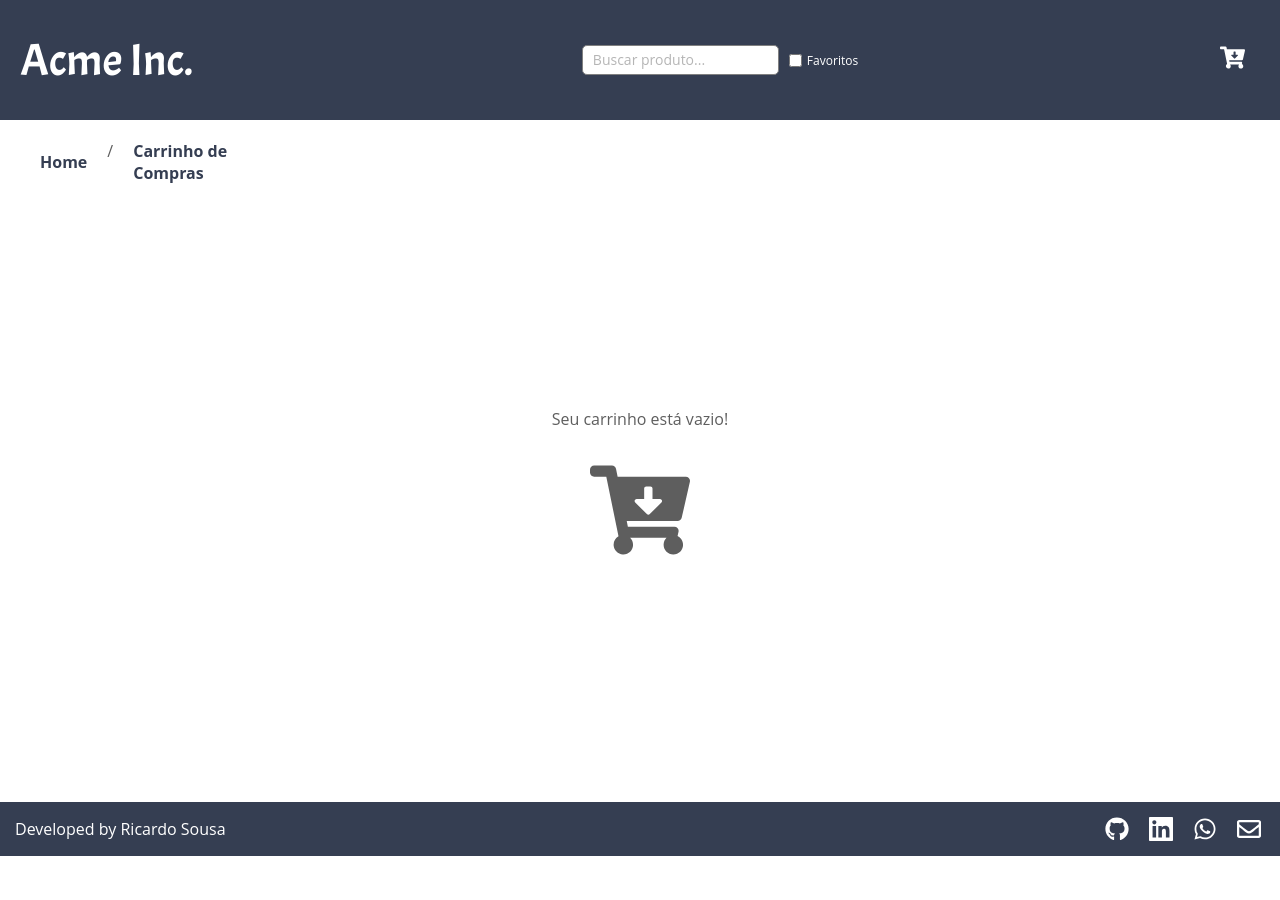
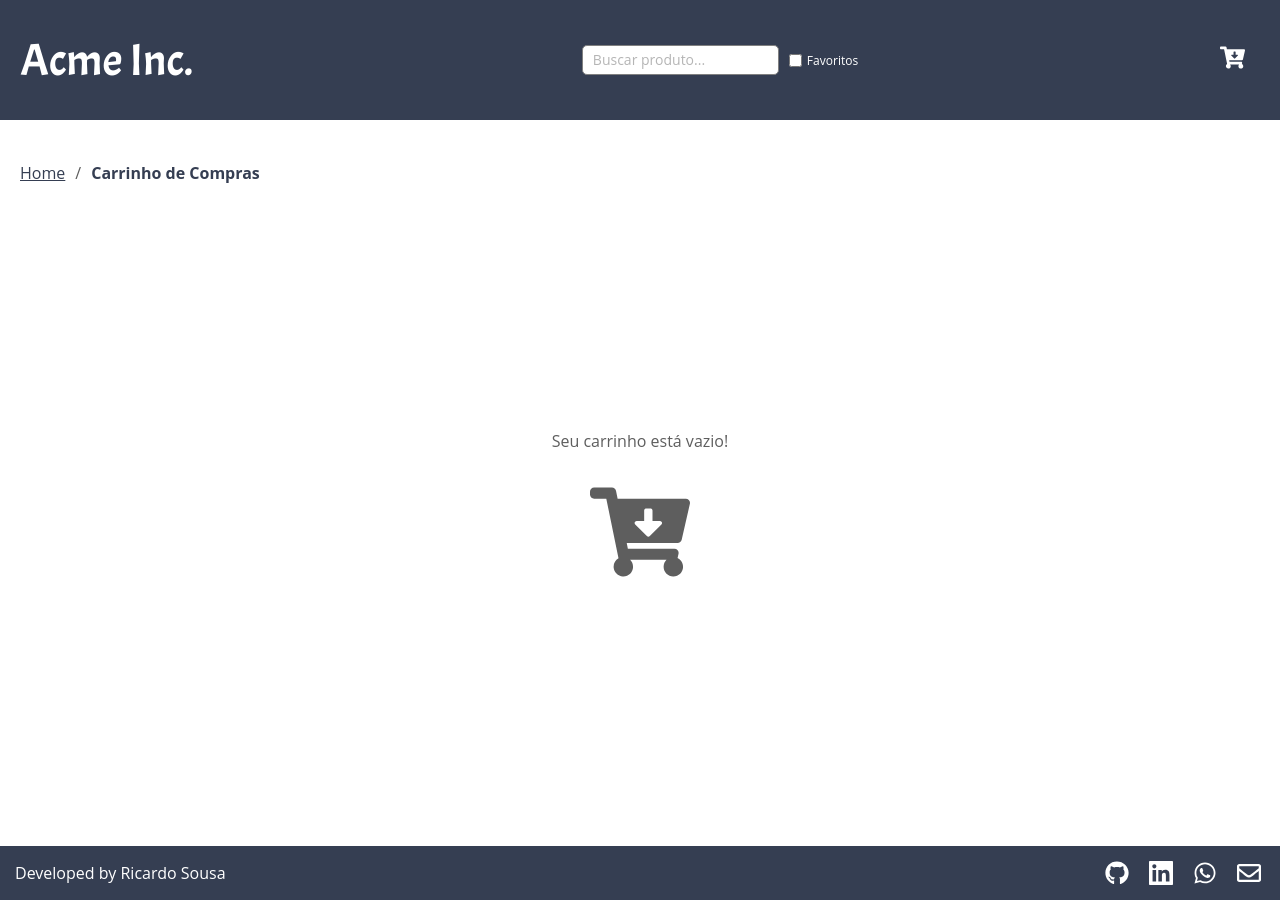
Before and after one commit to ricardo-sousa-dev/test-hype-frontend-typescript, a React (Create React App) app: page /cart in a window 1280 px wide. Before the commit the page ends 856 px from the top, so only its background shows below. Built offline with nearby package versions, Linux system fonts and the light colour scheme.

Commit message:
fix: style list products cart

```diff
--- a/src/components/cart/CartListProducts.jsx
+++ b/src/components/cart/CartListProducts.jsx
@@ -1,13 +1,13 @@
-import React, { useContext, useEffect, useState} from 'react';
+import React, { useContext, useEffect, useState } from 'react';
 import Context from '../../context/Context';
 import SelectQuantityProduct from '../CardSelectQuantityProduct';
 import '../../css/CartListProducts.css';
-import { Link, useNavigate } from 'react-router-dom';
+import { useNavigate } from 'react-router-dom';
 
 function CartListProducts() {
 
   const navigate = useNavigate();
-  const { replaceSpecialChars, setViewProductDetails } = useContext(Context);
+  const { setViewProductDetails } = useContext(Context);
 
   let localStorageCart =
     JSON.parse(localStorage.getItem('cartProducts')) || [];
@@ -24,8 +24,9 @@ function CartListProducts() {
   }, [ localStorageCart ]);
 
   return (
-    <>
+    <div className="cart-list-products">
       <h2>Produtos:</h2>
+      <div className="list-products">
         {cartProducts.length > 0 ? <ul>
           {cartProducts.map((product) =>
           (
@@ -52,8 +53,9 @@ function CartListProducts() {
             </li>
           ))}
         </ul> : navigate("/cart")}
+      </div>
 
-    </>
+    </div>
   );
 }
 
--- a/src/css/CardSelectQuantityProduct.css
+++ b/src/css/CardSelectQuantityProduct.css
@@ -11,7 +11,7 @@
   justify-content: space-between;
   align-items: center;
   padding: 5px 5px 5px 0;
-  width:335px;
+  width:220px;
 }
 
 .quantity-product {
@@ -19,7 +19,7 @@
   align-items: center;
   justify-content: center;
   width: 87px;
-  border: 1px solid #f9b9ba;
+  border: 1px solid #353E52;
   height: 25px;
   border-radius: 5px;
 }
@@ -33,14 +33,15 @@
 .quantity-product button {
   font-weight: bold;
   border: none;
-  background-color: #f9b9ba7a;
+  background-color: #353e5222;
   margin: 0;
   height: 25px;
   width: 25px;
 }
 
 .quantity-product button:hover {
-  background-color: #f9b9ba;
+  background-color: #353E52;
+  color: white;
 }
 
 .total-product {
--- a/src/css/Cart.css
+++ b/src/css/Cart.css
@@ -4,21 +4,34 @@
   padding: 0;
 }
 
+.cart {
+  display: flex;
+  flex-direction: column;
+  justify-content: space-between;
+  align-items: center;
+  min-height: 900px;
+}
+
 a:hover {
   background-color: transparent;
 }
 
-.breadcrumb {
-  margin: 20px;
+.route-page {
+  padding: 20px;
   display: flex;
-  width: 300px;
+  width: 100%;
 }
 
-.breadcrumb a {
+.route-link-current {
   color: #353E52;
   font-weight: bold;
-  margin: 0 20px;
-  content:none;
+  margin-left: 10px;
+}
+
+.route-link {
+  margin-right: 10px;
+  color: #353E52;
+  text-decoration: underline;
 }
 
 
@@ -37,7 +50,7 @@ a:hover {
   align-items: center;
   flex-wrap: wrap;
   margin: 10px;
-  border: 1px solid #f9b9ba7e;
+  border: 1px solid #353e5252;
   border-radius: 5px;
   padding: 10px;
   width: 400px;
@@ -49,7 +62,7 @@ a:hover {
   flex-direction: column;
   justify-content: flex-start;
   align-items: center;
-  border: 1px solid #f9b9ba7e;
+  border: 1px solid #353e5252;
   border-radius: 5px;
   width: 400px;
   height: fit-content;
--- a/src/css/CartListProducts.css
+++ b/src/css/CartListProducts.css
@@ -1,27 +1,40 @@
+.cart-list-products {
+  display: flex;
+  flex-direction: column;
+  justify-content: center;
+  align-items: flex-start;
+}
+
 h2 {
   margin: 20px 0;
   font-size: 20px;
   color: rgb(94, 94, 94);
 }
 
-.divisor-item{
+.list-products{
+  width: 100%;
+  display: flex;
+  justify-content: center;
+  align-items: center;
+}
+
+.divisor-item {
   padding: 0;
   margin: 10px 0;
 }
 
-.li-product-cart{
+.li-product-cart {
   display: flex;
   flex-direction: column;
   list-style-type: none;
-  width: 95%;
   padding: 10px;
 }
 
-.li-product-cart a{
-  background-color:transparent;
+.li-product-cart a {
+  background-color: transparent;
 }
 
-.info-product{
+.info-product {
   display: flex;
   flex-direction: row;
   justify-content: space-between;
@@ -30,6 +43,8 @@ h2 {
 
 .img-product-cart {
   max-height: 50px;
+  border-radius: 3px;
+  margin-top: 3px;
 }
 
 .detail-product {
@@ -48,7 +63,6 @@ h2 {
 .sku-product-cart,
 .price-product-cart {
   font-size: 12px;
-  margin: 0;
 }
 
 .sum-product-quantity-value {
--- a/src/css/Home.css
+++ b/src/css/Home.css
@@ -4,13 +4,14 @@ body {
   padding: 0;
 }
 
-.page-home{
+.page-home {
   display: flex;
   flex-direction: column;
   justify-content: space-between;
   align-items: center;
   min-height: 900px;
 }
+
 ::-webkit-scrollbar {
   width: 0px;
   background: transparent;
--- a/src/pages/Cart.jsx
+++ b/src/pages/Cart.jsx
@@ -21,10 +21,10 @@ function Cart() {
   return (
     <div className="cart">
       <Header />
-     <div className="breadcrumb">
-        <a href="/">Home</a>
+     <div className="route-page">
+        <a href="/" className="route-link">Home</a>
         <span>/</span>
-        <a active>Carrinho de Compras</a>
+        <a className="route-link-current">Carrinho de Compras</a>
      </div>
       {localStorageCart.length > 0 ?
         <div className="cart-container">
@@ -46,16 +46,6 @@ function Cart() {
               <span>Continuar comprando</span>
             </Link>
           </div>
-          <div className="div-other-products">
-            <h3>Veja outros produtos</h3>
-            {/* <div className="other-products">
-              {database.products.map((product) =>
-                product.categories.some((cat) => cat === 'Para presente') ? (
-                  <HomeCardProduct key={product.ean} product={product} />
-                ) : null,
-              )}
-            </div> */}
-          </div>
         </div> : <CartEmpt />}
       <Footer />
     </div>
```
Lines whose indentation alone changed are shown as unchanged.
